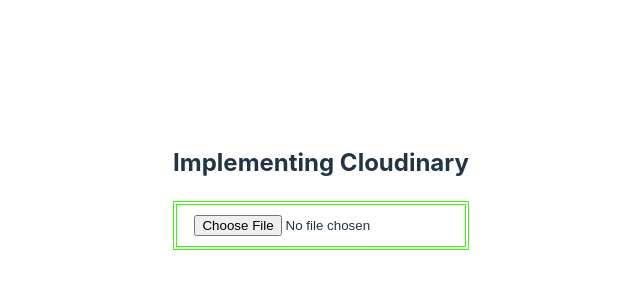
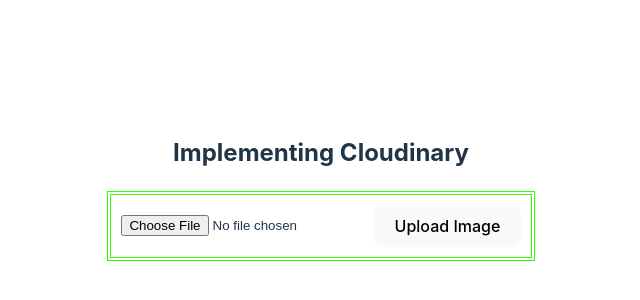
Before and after one commit to mx-kimber/Cloudinary-tutorial-react, a React (Vite) app: page / in a window 1280 px wide. Shown: the part 212-512 px from the top of the page, without its empty margins (319-959 px from the left). Built offline with nearby package versions, Linux system fonts and the light colour scheme.

Commit message:
Install axios['npm install axios'], update upload functionality, integrate Cloudinary API with Axios, add state for image selection and preview

```diff
--- a/package.json
+++ b/package.json
@@ -10,6 +10,7 @@
     "preview": "vite preview"
   },
   "dependencies": {
+    "axios": "^1.6.2",
     "cloudinary-react": "^1.8.1",
     "react": "^18.2.0",
     "react-dom": "^18.2.0"
--- a/src/App.jsx
+++ b/src/App.jsx
@@ -1,11 +1,24 @@
-import React from 'react'
+import React, { useState } from 'react';
 import './App.css'
+import axios from 'axios';
 
 function App() {
 
-  const uploadImage = (files) => {
-    console.log(files[0]);
-  }
+  const [imageSelected, setImageSelected] = useState();
+
+  const uploadImage = () => {
+    const formData= new FormData()
+    formData.append("file", imageSelected)
+    formData.append("upload_preset", "CLOUDINARY-UPLOAD-PRESET-NAME")
+
+    axios.post(
+      "https://api.cloudinary.com/v1_1/YOUR-CLOUD-NAME/image/upload",
+      formData
+    ).then((response) => {
+      console.log(response);
+    });
+
+  };
 
   return (
     <div>
@@ -17,9 +30,10 @@
         <input
           type="file"
           onChange={(event) => {
-            uploadImage(event.target.files);
+            setImageSelected(event.target.files[0]);
           }}
         />
+        <button onClick={uploadImage}> Upload Image </button>
       </div>
     </div>
   )
```
Also changed, not shown: 1 other file (tests, documents, lock files or other folders).
